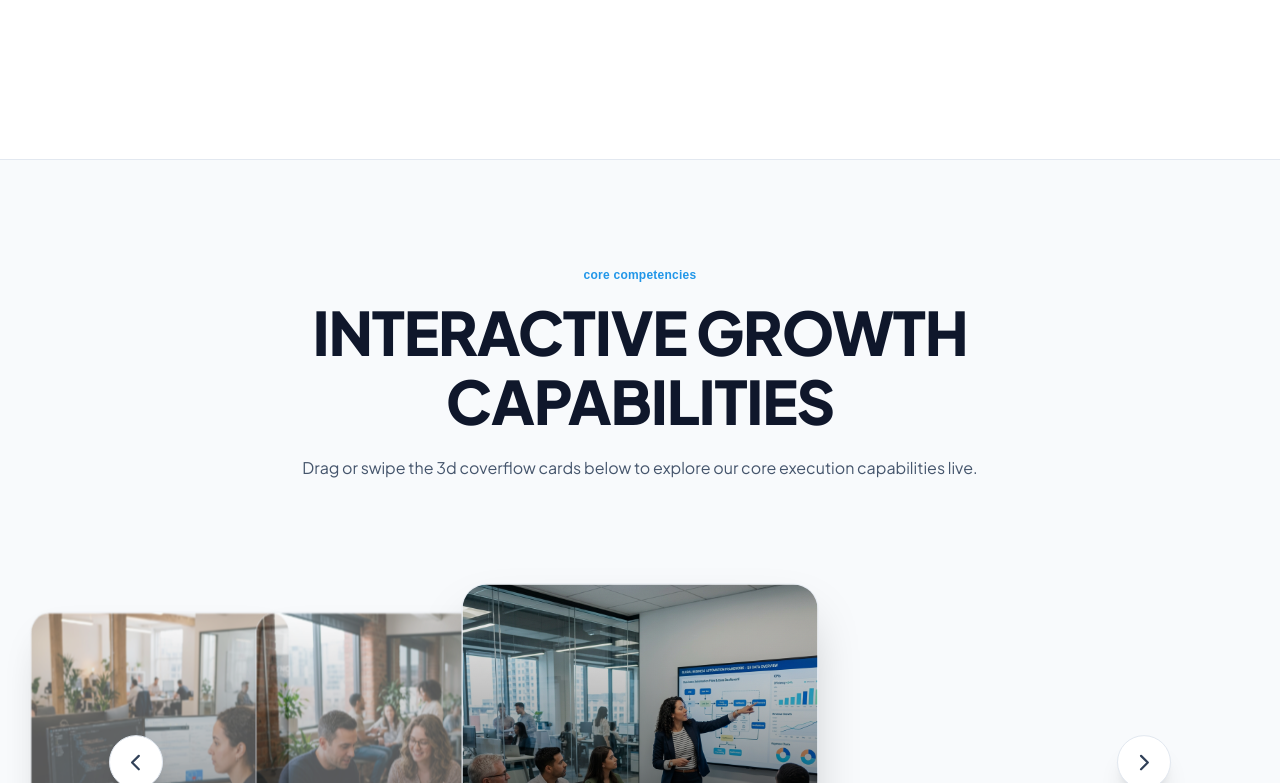
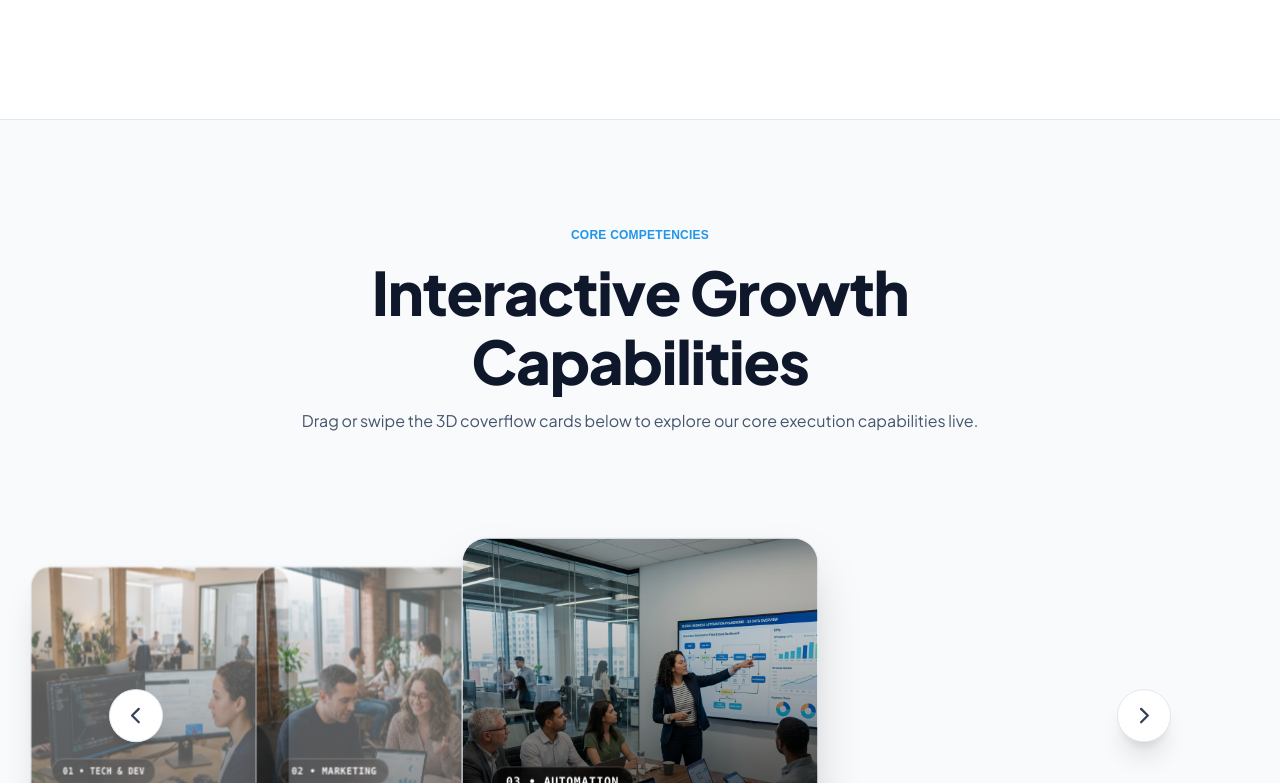
Before and after one commit to srijithit/dhi, a Next.js app in the folder next-frontend/: page /about in a window 1280 px wide. Shown: the part 1277-2060 px from the top of the page. Built offline with nearby package versions, Linux system fonts and the light colour scheme; a web font is replaced by a local one.

Commit message:
fix: capitalize section headers and badges across Hero, WhyChooseUs, ProcessSection, TestimonialsSection, and InteractiveCapabilities

```diff
--- a/next-frontend/src/app/globals.css
+++ b/next-frontend/src/app/globals.css
@@ -37,7 +37,6 @@
 * {
   box-sizing: border-box;
   transition: background-color 0.25s ease, border-color 0.25s ease, color 0.25s ease;
-  text-transform: lowercase;
 }
 
 html {
@@ -52,28 +51,6 @@ body {
   font-family: var(--font-body);
   line-height: 1.7;
   font-size: 1.125rem;
-  text-transform: lowercase;
-}
-
-input, select, textarea, input::placeholder, textarea::placeholder, label, li, td, th, blockquote {
-  text-transform: lowercase;
-}
-
-/* Paragraphs - Sentence Case (first letter capitalized) */
-p {
-  text-transform: lowercase;
-}
-
-p::first-letter {
-  text-transform: uppercase !important;
-}
-
-/* Navigation, Buttons, Badges, and Headings - Capitalize First Letter of Each Word (Title Case) */
-nav a, header a, button, button *, .btn-primary, .btn-primary *, .btn-secondary, .btn-secondary *,
-h1, h2, h3, h4, h5, h6,
-h1 *, h2 *, h3 *, h4 *, h5 *, h6 *,
-.font-header, .font-header * {
-  text-transform: capitalize !important;
 }
 
 /* Font utility classes mapping display, numeric and body */
@@ -143,7 +120,7 @@ h1 *, h2 *, h3 *, h4 *, h5 *, h6 *,
   background-image: radial-gradient(rgba(169, 192, 245, 0.1) 1.5px, transparent 1.5px);
 }
 
-/* Custom Buttons conforming to the design tokens */
+/* Custom Buttons conforming to design tokens */
 .btn-primary {
   background-color: #4A72EB;
   color: #ffffff;
@@ -423,23 +400,3 @@ h1 *, h2 *, h3 *, h4 *, h5 *, h6 *,
     top: 120%;
   }
 }
-
-/* Global breathing room spacing rules */
-h2, h3 {
-  margin-bottom: 1.25rem !important;
-}
-p {
-  margin-bottom: 1.75rem !important;
-}
-.max-w-3xl p {
-  margin-bottom: 0 !important;
-}
-.max-w-2xl {
-  margin-bottom: 1.75rem !important;
-}
-.glass-card p, .premium-glass-card p {
-  margin-bottom: 1rem !important;
-}
-.glass-card p:last-child, .premium-glass-card p:last-child {
-  margin-bottom: 0 !important;
-}
--- a/next-frontend/src/components/Hero.tsx
+++ b/next-frontend/src/components/Hero.tsx
@@ -63,26 +63,26 @@ export default function Hero({ onOpenAudit, onExploreServices }: HeroProps) {
               className="inline-flex items-center gap-2 px-4 py-2 rounded-full bg-[#2196E8]/10 border border-[#2196E8]/20 mb-2 backdrop-blur-md shadow-md shadow-[#2196E8]/5"
             >
               <Sparkles className="w-4 h-4 text-[#2196E8] animate-spin" style={{ animationDuration: '8s' }} />
-              <span className="text-xs sm:text-sm font-semibold tracking-wide text-[#2196E8] lowercase font-body">
-                coimbatore's premier digital growth agency
+              <span className="text-xs sm:text-sm font-semibold tracking-wide text-[#2196E8] font-body">
+                Coimbatore's Premier Digital Growth Agency
               </span>
             </motion.div>
 
             <motion.h1
               variants={fadeInUp}
-              className="font-header text-4xl sm:text-5xl md:text-6xl lg:text-7xl tracking-wide lowercase text-slate-955 text-left leading-[1.05] mb-2"
+              className="font-header text-4xl sm:text-5xl md:text-6xl lg:text-7xl tracking-wide text-slate-900 dark:text-white text-left leading-[1.05] mb-2"
             >
-              coimbatore's leading <span className="text-[#2196E8]">digital growth</span> partner <br />
+              Coimbatore's Leading <span className="text-[#2196E8]">Digital Growth</span> Partner <br />
               <span className="text-[#4A72EB] text-2xl sm:text-3xl md:text-4xl block mt-2 font-semibold">
-                web, app, ai &amp; performance marketing
+                Web, App, AI &amp; Performance Marketing
               </span>
             </motion.h1>
 
             <motion.p
               variants={fadeInUp}
-              className="text-lg sm:text-xl text-slate-700 font-medium leading-relaxed font-body text-left max-w-2xl"
+              className="text-lg sm:text-xl text-slate-700 dark:text-slate-300 font-medium leading-relaxed font-body text-left max-w-2xl"
             >
-              we help businesses grow through websites, apps, ai automation and performance marketing.
+              We help businesses grow through high-performance websites, mobile apps, AI automation, and performance marketing.
             </motion.p>
 
             <motion.div
--- a/next-frontend/src/components/InteractiveCapabilities.tsx
+++ b/next-frontend/src/components/InteractiveCapabilities.tsx
@@ -71,7 +71,7 @@ export default function InteractiveCapabilities() {
             Core Competencies
           </span>
           <h2 className="font-header text-4xl sm:text-6xl text-slate-900 dark:text-white tracking-wider leading-none">
-            INTERACTIVE GROWTH CAPABILITIES
+            Interactive Growth Capabilities
           </h2>
           <p className="text-slate-600 dark:text-slate-400 text-sm sm:text-base leading-relaxed">
             Drag or swipe the 3D coverflow cards below to explore our core execution capabilities live.
--- a/next-frontend/src/components/ProcessSection.tsx
+++ b/next-frontend/src/components/ProcessSection.tsx
@@ -10,28 +10,28 @@ export default function ProcessSection() {
   const steps = [
     {
       num: 1,
-      title: "DISCOVER",
+      title: "1. Discover",
       desc: "We learn about your business, goals, and competition to build a tailored growth plan that truly fits your needs.",
       // Step 1: Corporate conference room discovery discussion with laptop
       image: "https://images.unsplash.com/photo-1551836022-d5d88e9218df?w=1200&auto=format&fit=crop&q=80"
     },
     {
       num: 2,
-      title: "STRATEGISE",
+      title: "2. Strategise",
       desc: "Our team crafts a data-backed digital strategy aligned to your industry and target audience for maximum ROI.",
       // Step 2: Wall-mounted analytics strategy dashboard with team analyzing growth charts
       image: "https://images.unsplash.com/photo-1531403009284-440f080d1e12?w=1200&auto=format&fit=crop&q=80"
     },
     {
       num: 3,
-      title: "EXECUTE",
+      title: "3. Execute",
       desc: "From development to campaigns — we build, launch, and manage with precision and full accountability.",
       // Step 3: Software developers working at multi-monitor code workstation
       image: "https://images.unsplash.com/photo-1498050108023-c5249f4df085?w=1200&auto=format&fit=crop&q=80"
     },
     {
       num: 4,
-      title: "GROW",
+      title: "4. Grow",
       desc: "We monitor, optimise, and scale — continuously improving your results month after month.",
       // Step 4: Exponential business growth analytics monitor presentation with executive
       image: "https://images.unsplash.com/photo-1460925895917-afdab827c52f?w=1200&auto=format&fit=crop&q=80"
@@ -73,10 +73,10 @@ export default function ProcessSection() {
             Seamless Journey
           </span>
           <h2 className="font-header text-3xl sm:text-5xl lg:text-6xl text-slate-900 dark:text-white tracking-wide mb-3 text-center">
-            OUR PROCESS — SIMPLE, TRANSPARENT, <span className="text-[#2196E8]">RESULTS-DRIVEN</span>
+            Our Process — Simple, Transparent, <span className="text-[#2196E8]">Results-Driven</span>
           </h2>
           <p className="text-slate-500 dark:text-slate-400 text-sm sm:text-base font-body text-center">
-            Free Consultation → Tailored Growth Plan → Measurable Results
+            Free consultation → Tailored growth plan → Measurable results
           </p>
         </div>
 
--- a/next-frontend/src/components/TestimonialsSection.tsx
+++ b/next-frontend/src/components/TestimonialsSection.tsx
@@ -52,10 +52,10 @@ export default function TestimonialsSection({ showAll = false }: TestimonialsSec
         {/* Header */}
         <div className="text-center max-w-4xl mx-auto mb-14 space-y-3">
           <span className="text-[#2196E8] font-bold text-xs uppercase tracking-widest block font-numeric">
-            SOCIAL PROOF
+            Social Proof &amp; Client Results
           </span>
-          <h2 className="font-header text-3xl sm:text-5xl lg:text-6xl text-slate-900 dark:text-white tracking-wide leading-tight uppercase">
-            WHAT OUR CLIENTS IN COIMBATORE SAY ABOUT DHIGROWTH
+          <h2 className="font-header text-3xl sm:text-5xl lg:text-6xl text-slate-900 dark:text-white tracking-wide leading-tight">
+            What Our Clients In Coimbatore Say About DhiGrowth
           </h2>
           <p className="text-slate-600 dark:text-slate-400 text-sm sm:text-base leading-relaxed max-w-2xl mx-auto">
             Trust is built through transparency and results, and that is exactly how DhiGrowth operates. When you scale your business with us, you receive:
--- a/next-frontend/src/components/WhyChooseUs.tsx
+++ b/next-frontend/src/components/WhyChooseUs.tsx
@@ -10,31 +10,31 @@ export default function WhyChooseUs() {
   const differentiators = [
     {
       badge: "01 • INTEGRATED AGENCY",
-      title: "ONE AGENCY, EVERY SOLUTION",
+      title: "One Agency, Every Solution",
       desc: "From logo to landing page to lead generation — we handle it all under one roof.",
       image: "/images/natural_tech.png"
     },
     {
       badge: "02 • FUTURE READY",
-      title: "AI-POWERED EDGE",
+      title: "AI-Powered Edge",
       desc: "We integrate AI into your business before your competitors even consider it.",
       image: "/images/natural_marketing.png"
     },
     {
       badge: "03 • TRANSPARENT DATA",
-      title: "TRANSPARENT REPORTING",
+      title: "Transparent Reporting",
       desc: "Real-time dashboards and monthly reports — you always know where your money goes.",
       image: "/images/natural_ai.png"
     },
     {
       badge: "04 • LOCAL INSIGHT",
-      title: "COIMBATORE-FOCUSED STRATEGY",
+      title: "Coimbatore-Focused Strategy",
       desc: "We understand the local market, culture, and audience better than any remote agency.",
       image: "https://images.unsplash.com/photo-1570129477492-45c003edd2be?w=800&auto=format&fit=crop&q=80"
     },
     {
       badge: "05 • ACCOUNTABILITY",
-      title: "END-TO-END OWNERSHIP",
+      title: "End-To-End Ownership",
       desc: "From strategy to execution to optimisation — we own the entire journey.",
       image: "https://images.unsplash.com/photo-1522071820081-009f0129c71c?w=800&auto=format&fit=crop&q=80"
     }
@@ -69,11 +69,11 @@ export default function WhyChooseUs() {
           {/* Left Column (5 Cols): Text + Badge + CTA Button */}
           <div className="lg:col-span-5 space-y-6">
             <span className="text-slate-400 font-mono text-xs uppercase tracking-widest block">
-              02 • OUR EDGE
+              02 • Our Edge
             </span>
 
-            <h2 className="font-header text-4xl sm:text-6xl text-white tracking-wide leading-none uppercase">
-              WHY COIMBATORE BUSINESSES CHOOSE DHIGROWTH.
+            <h2 className="font-header text-4xl sm:text-6xl text-white tracking-wide leading-none">
+              Why Coimbatore Businesses Choose DhiGrowth.
             </h2>
 
             <p className="text-slate-300 text-sm sm:text-base leading-relaxed">
```
